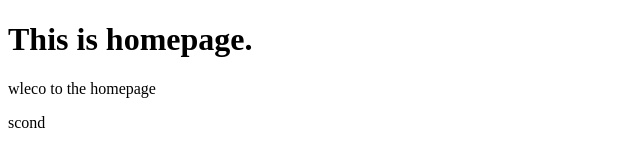
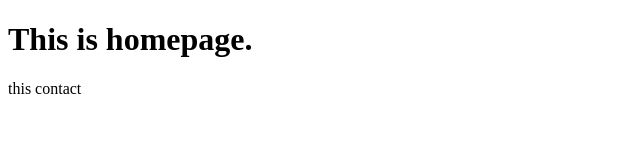
Before and after one commit to YuhangKuo/project001, a plain HTML site: page index.html in a window 1280 px wide. Shown: the whole page, without its empty margins (0-640 px from the left). Drawn offline with Linux system fonts and the light colour scheme.

Commit message:
add new line

```diff
--- a/index.html
+++ b/index.html
@@ -8,7 +8,6 @@
   </head>
   <body>
     <h1>This is homepage.</h1>
-    <p>wleco to the homepage</p>
-    <p>scond</p>
+    <p>this contact</p>
   </body>
 </html>
```
